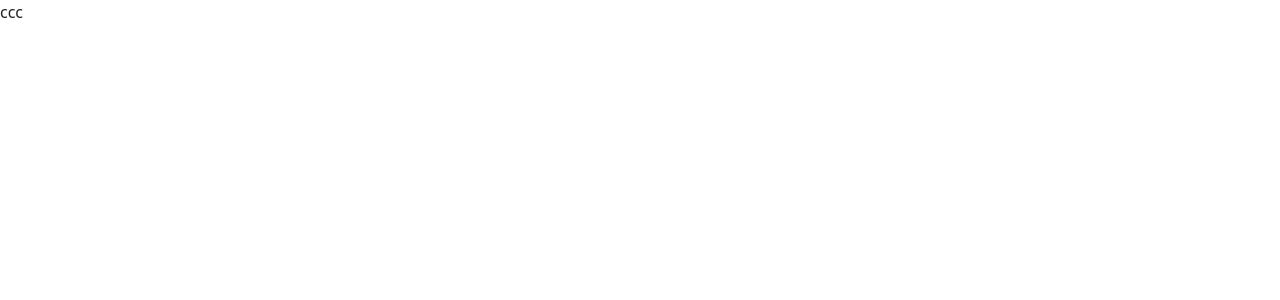
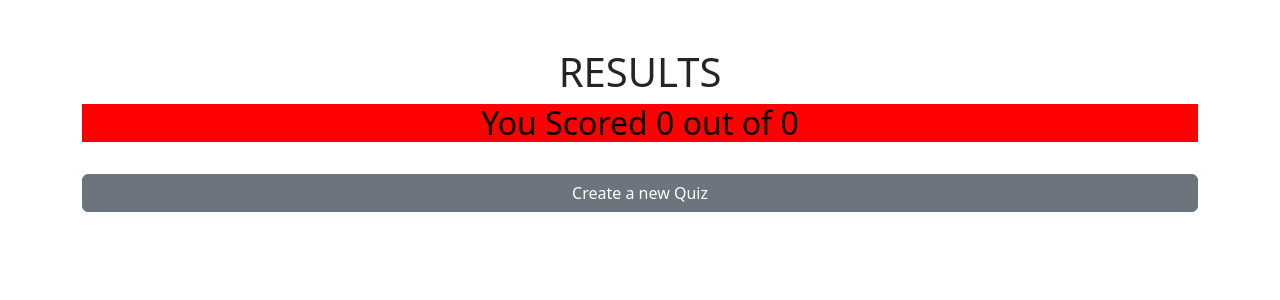
Before and after one commit to mariem548/QuizExam, a React (Create React App) app in the folder quiz/: page /results in a window 1280 px wide. Shown: the top 300 px of the page. Built offline with nearby package versions, Linux system fonts and the light colour scheme.

Commit message:
wip implementation de score, results et questions

```diff
--- a/quiz/public/index.html
+++ b/quiz/public/index.html
@@ -24,7 +24,7 @@
       work correctly both with client-side routing and a non-root public URL.
       Learn how to configure a non-root public URL by running `npm run build`.
     -->
-    <title>React App</title>
+    <title>Quiz Maker</title>
   </head>
   <body>
     <noscript>You need to enable JavaScript to run this app.</noscript>
--- a/quiz/src/components/quiz.jsx
+++ b/quiz/src/components/quiz.jsx
@@ -15,6 +15,7 @@ export default function Quiz() {
     selectedAnswers,
     setSelectedAnswers,
   } = useContext(QuizContext);
+
   const [categories, setCategories] = useState([]);
   const [selectedCategory, setSelectedCategory] = useState("");
   const [selectedDifficulty, setSelectedDifficulty] = useState("");
@@ -44,13 +45,15 @@ export default function Quiz() {
   };
 
   const handleSubmit = () => {
-    const calculatedScore = questions.reduce((score, question, index) => {
-      score += selectedAnswers[index] === question.correct_answer ? 1 : 0;
+    let calculatedScore = 0;
+    questions.forEach((question, index) => {
+      if (selectedAnswers[index] === question.correct_answer) {
+        calculatedScore++;
+      }
     });
     setScore(calculatedScore);
     navigate("/results");
   };
-
   return (
     <div className="container mt-5">
       <h1 className="text-center">Quiz Maker</h1>
--- a/quiz/src/components/quizQuestions.jsx
+++ b/quiz/src/components/quizQuestions.jsx
@@ -8,38 +8,35 @@ export default function QuizQuestions({
   setSelectedAnswers,
   handleSubmit,
 }) {
+
   const handleAnswerClick = (questionIndex, answer) => {
     const updateSelectedAnswers = [...selectedAnswers];
     updateSelectedAnswers[questionIndex] = answer;
     setSelectedAnswers(updateSelectedAnswers);
   };
-  const renderAnswers = (question, questionIndex) => {
-    const answers = [...question.incorrect_answers, question.correct_answer];
-    const buttonAnswer = (questionIndex, answer) =>
-      selectedAnswers[questionIndex] === answer
-        ? "btn-success active"
-        : "btn btn-outline-success";
-    return randomAnswer(answers).map((answer) => (
-      <button
-        type="button"
-        key={answer}
-        className={`btn ${buttonAnswer(questionIndex, answer)}`}
-        onClick={() => handleAnswerClick(questionIndex, answer)}
-      >
-        {answer}
-      </button>
-    ));
-  };
 
-  const renderQuestion = (question, index) => (
-    <div key={index}>
-      <h2>{question.question}</h2>
-      {renderAnswers(question, index)}
-    </div>
-  );
-  return (
+return(
     <div className="mt-5">
-      {questions.map(renderQuestion)}
+      {questions.map((question, index) => (
+        <div key={index}>
+          <h2>{question.question}</h2>
+          {randomAnswer([...question.incorrect_answers, question.correct_answer])
+            .map((answer) => (
+              <button
+                type="button"
+                key={answer}
+                className={`btn ${
+                  selectedAnswers[index] === answer
+                    ? "btn-success active"
+                    : "btn btn-outline-success"
+                }`}
+                onClick={() => handleAnswerClick(index, answer)}
+              >
+                {answer}
+              </button>
+            ))}
+        </div>
+      ))}
       <QuizButton
         className="d-grid gap-2"
         variant="btn btn-secondary mt-4"
@@ -49,7 +46,7 @@ export default function QuizQuestions({
         Submit Quiz
       </QuizButton>
     </div>
-  );
+  )
 }
 QuizQuestions.propTypes = {
   questions: arrayOf(  shape({
--- a/quiz/src/components/quizResults.jsx
+++ b/quiz/src/components/quizResults.jsx
@@ -1,4 +1,48 @@
+import { useNavigate } from "react-router-dom";
+import { QuizContext } from "../hook/useQuizContext";
+import { useContext } from "react";
+import QuizButton from "./quizButtons";
+import QuizScore from "./quizScore";
 
 export default function QuizResults() {
-    return (<div>ccc</div>);
-  }
+  const { questions, score, selectedAnswers } = useContext(QuizContext);
+  console.log('score',score);
+  const navigate = useNavigate();
+
+  return (
+    <div className="container mt-5">
+      <h1 className="text-center">RESULTS</h1>
+      {questions.map((question, index) => (
+        <div key={index} className="mb-3">
+          <h2>{question.question}</h2>
+          {[...question.incorrect_answers, question.correct_answer].map(
+            (answer) => {
+              const isCorrect = answer === question.correct_answer;
+              const isSelected = selectedAnswers[index] === answer;
+              return (
+                <button
+                  type="button"
+                  key={answer}
+                  className={`btn ${
+                    isCorrect ? "btn-success" : isSelected ? "btn-danger" : ""
+                  }`}
+                >
+                  {answer}
+                </button>
+              );
+            }
+          )}
+        </div>
+      ))}
+      <QuizScore score={score} totalQuestions={questions.length}/>
+      <QuizButton
+        className="d-grid gap-2"
+        variant="btn btn-secondary mt-4"
+        id="resultBtn"
+        onClick={() => navigate("/")}
+      >
+        Create a new Quiz
+      </QuizButton>
+    </div>
+  );
+}
--- /dev/null
+++ b/quiz/src/components/quizScore.jsx
@@ -0,0 +1,23 @@
+import { getColor } from "../utils/utils";
+import { number } from "prop-types";
+
+export default function QuizScore({ score, totalQuestions }) {
+  return (
+    <div>
+      <h2
+        style={{
+          color: "black",
+          backgroundColor: getColor(score),
+          textAlign: "center",
+        }}
+      >
+        You Scored {score} out of {totalQuestions}
+      </h2>
+    </div>
+  );
+}
+
+QuizScore.propTypes = {
+  score: number.isRequired,
+  totalQuestions: number.isRequired,
+};
--- a/quiz/src/hook/useQuizContext.js
+++ b/quiz/src/hook/useQuizContext.js
@@ -1,4 +1,4 @@
-import { createContext, useState } from "react";
+import React, { createContext, useState } from "react";
 import { node } from "prop-types";
 
 export const QuizContext = createContext();
--- a/quiz/src/utils/utils.js
+++ b/quiz/src/utils/utils.js
@@ -4,3 +4,9 @@ export const difficulties = [
   { id: "hard", name: "Hard" },
 ];
 export const randomAnswer = (array) => array.sort(() => Math.random() - 0.5);
+
+export const getColor = (score) => {
+  if (score <= 1) return "red";
+  if (score <= 3) return "yellow";
+  return "green";
+};
```
